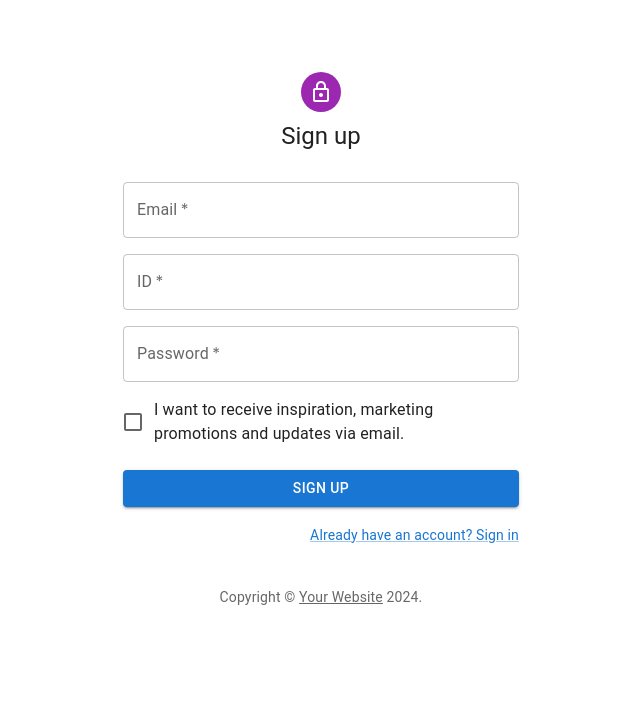
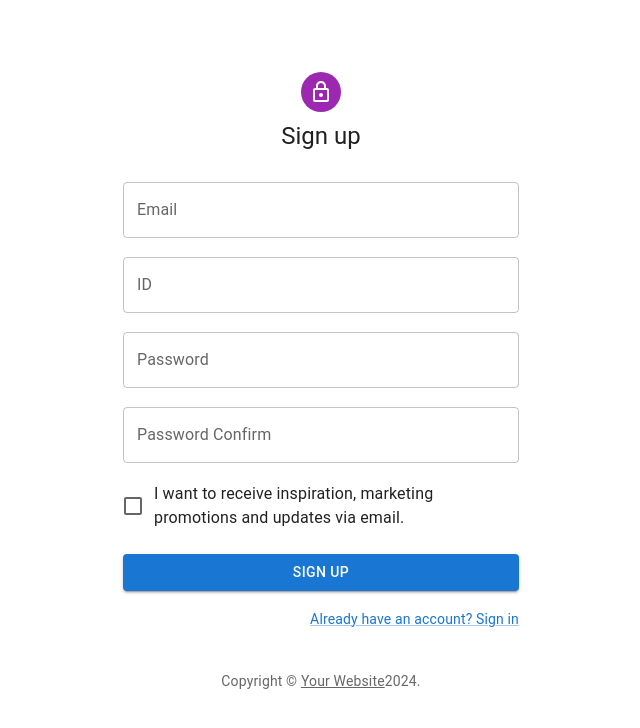
Before and after one commit to JH-PARK97/board-client, a React (Create React App) app: page /signup in a window 1280 px wide. Shown: the top 728 px of the page, without its empty margins (319-959 px from the left). Built offline with nearby package versions, Linux system fonts and the light colour scheme.

Commit message:
회원가입 폼 및 유효성 추가

```diff
--- a/package.json
+++ b/package.json
@@ -5,6 +5,7 @@
   "dependencies": {
     "@emotion/react": "^11.11.3",
     "@emotion/styled": "^11.11.0",
+    "@hookform/resolvers": "^3.3.4",
     "@mui/icons-material": "^5.15.3",
     "@mui/material": "^5.15.3",
     "@testing-library/jest-dom": "^5.17.0",
--- a/src/components/SignUp.tsx
+++ b/src/components/SignUp.tsx
@@ -1,7 +1,8 @@
 import React, { useMemo } from 'react';
+
+// Components
 import Avatar from '@mui/material/Avatar';
 import Button from '@mui/material/Button';
-import CssBaseline from '@mui/material/CssBaseline';
 import FormControlLabel from '@mui/material/FormControlLabel';
 import Checkbox from '@mui/material/Checkbox';
 import Link from '@mui/material/Link';
@@ -9,10 +10,16 @@ import Grid from '@mui/material/Grid';
 import Box from '@mui/material/Box';
 import LockOutlinedIcon from '@mui/icons-material/LockOutlined';
 import Typography from '@mui/material/Typography';
-import Container from '@mui/material/Container';
 import { createTheme, ThemeProvider } from '@mui/material/styles';
 import { FormInputText } from './shared/Form/FormInput';
-import { useForm } from 'react-hook-form';
+import { Container } from '@mui/system';
+import { CssBaseline, FormHelperText } from '@mui/material';
+
+// form & type
+import { useForm, SubmitHandler } from 'react-hook-form';
+import { schema as SignUpSchema } from '../validate/signup.validate';
+import { zodResolver } from '@hookform/resolvers/zod';
+import type { SignUpBodySchema } from '../validate/signup.validate';
 
 function Copyright(props: any) {
     return (
@@ -20,7 +27,7 @@ function Copyright(props: any) {
             {'Copyright © '}
             <Link color="inherit" href="https://mui.com/">
                 Your Website
-            </Link>{' '}
+            </Link>
             {new Date().getFullYear()}
             {'.'}
         </Typography>
@@ -35,13 +42,22 @@ export default function SignUp() {
             email: '',
             userId: '',
             userPw: '',
+            userPwConfirm: '',
         };
     }, []);
-    const { control, watch } = useForm({ defaultValues });
-    const handleSubmit = (e: React.FormEvent<HTMLFormElement>) => {
-        e.preventDefault();
-        console.log(watch());
+    const {
+        handleSubmit,
+        control,
+        watch,
+        formState: { errors },
+    } = useForm<SignUpBodySchema>({
+        defaultValues,
+        resolver: zodResolver(SignUpSchema),
+    });
+    const onSubmit: SubmitHandler<SignUpBodySchema> = (data) => {
+        console.log(data);
     };
+    console.log('errors : ', errors);
 
     return (
         <ThemeProvider theme={defaultTheme}>
@@ -62,18 +78,38 @@ export default function SignUp() {
                         Sign up
                     </Typography>
 
-                    <form onSubmit={handleSubmit} style={{ marginTop: 30 }}>
-                        {/* <Box component="form" noValidate onSubmit={handleSubmit} sx={{ mt: 3 }}> */}
+                    <form onSubmit={handleSubmit(onSubmit)} style={{ marginTop: 30 }}>
                         <Grid container spacing={2}>
                             <Grid item xs={12}>
-                                <FormInputText fullWidth name="email" control={control} label="Email" required />
+                                <FormInputText fullWidth name="email" control={control} label="Email" />
+                                <FormHelperText error>{errors.email && <p>{errors.email.message}</p>}</FormHelperText>
                             </Grid>
 
                             <Grid item xs={12}>
-                                <FormInputText fullWidth name="userId" control={control} label="ID" required />
+                                <FormInputText fullWidth name="userId" control={control} label="ID" />
+                                <FormHelperText error>{errors.userId && <p>{errors.userId.message}</p>}</FormHelperText>
                             </Grid>
                             <Grid item xs={12}>
-                                <FormInputText fullWidth name="userPw" control={control} label="Password" required />
+                                <FormInputText
+                                    fullWidth
+                                    name="userPw"
+                                    control={control}
+                                    label="Password"
+                                    type={'password'}
+                                />
+                                <FormHelperText error>{errors.userPw && <p>{errors.userPw.message}</p>}</FormHelperText>
+                            </Grid>
+                            <Grid item xs={12}>
+                                <FormInputText
+                                    fullWidth
+                                    name="userPwConfirm"
+                                    control={control}
+                                    label="Password Confirm"
+                                    type={'password'}
+                                />
+                                <FormHelperText error>
+                                    {errors.userPwConfirm && <p>{errors.userPwConfirm.message}</p>}
+                                </FormHelperText>
                             </Grid>
                             <Grid item xs={12}>
                                 <FormControlLabel
@@ -87,12 +123,11 @@ export default function SignUp() {
                         </Button>
                         <Grid container justifyContent="flex-end">
                             <Grid item>
-                                <Link href="#" variant="body2">
+                                <Link href="/Home" variant="body2">
                                     Already have an account? Sign in
                                 </Link>
                             </Grid>
                         </Grid>
-                        {/* </Box> */}
                     </form>
                 </Box>
                 <Copyright sx={{ mt: 5 }} />
--- a/src/components/blog/Blog.tsx
+++ b/src/components/blog/Blog.tsx
@@ -15,8 +15,6 @@ import Footer from './Footer';
 import post1 from './blog-post.1.md';
 import post2 from './blog-post.2.md';
 import post3 from './blog-post.3.md';
-
-
 
 const sections = [
     { title: 'Technology', url: '#' },
@@ -58,8 +56,6 @@ const featuredPosts = [
 ];
 
 const posts = [post1, post2, post3];
-
-console.log(posts);
 
 const sidebar = {
     title: 'About',
--- /dev/null
+++ b/src/validate/signup.validate.ts
@@ -0,0 +1,23 @@
+import { z } from 'zod';
+
+export const schema = z
+    .object({
+        userId: z.string().regex(/^(?=.*\d)(?=.*[a-z])[a-z0-9]{8,20}$/, {
+            message: '영문+숫자를 조합하여 8~20자 내외로 입력해 주세요.',
+        }),
+        email: z.string().email('이메일을 양식이 올바르지 않습니다.'),
+        userPw: z.string().regex(/^(?=.*\d)(?=.*[a-z])[a-z0-9]{8,20}$/, {
+            message: '영문+숫자를 조합하여 8~20자 내외로 입력해 주세요.',
+        }),
+        userPwConfirm: z.string(),
+    })
+    .superRefine(({ userPw, userPwConfirm }, ctx) => {
+        if (userPw !== userPwConfirm) {
+            ctx.addIssue({
+                code: 'custom',
+                message: '비밀번호 확인이 일치하지 않습니다.',
+                path: ['userPwConfirm'],
+            });
+        }
+    });
+export type SignUpBodySchema = z.infer<typeof schema>;
```
Also changed, not shown: 1 other file (tests, documents, lock files or other folders).
